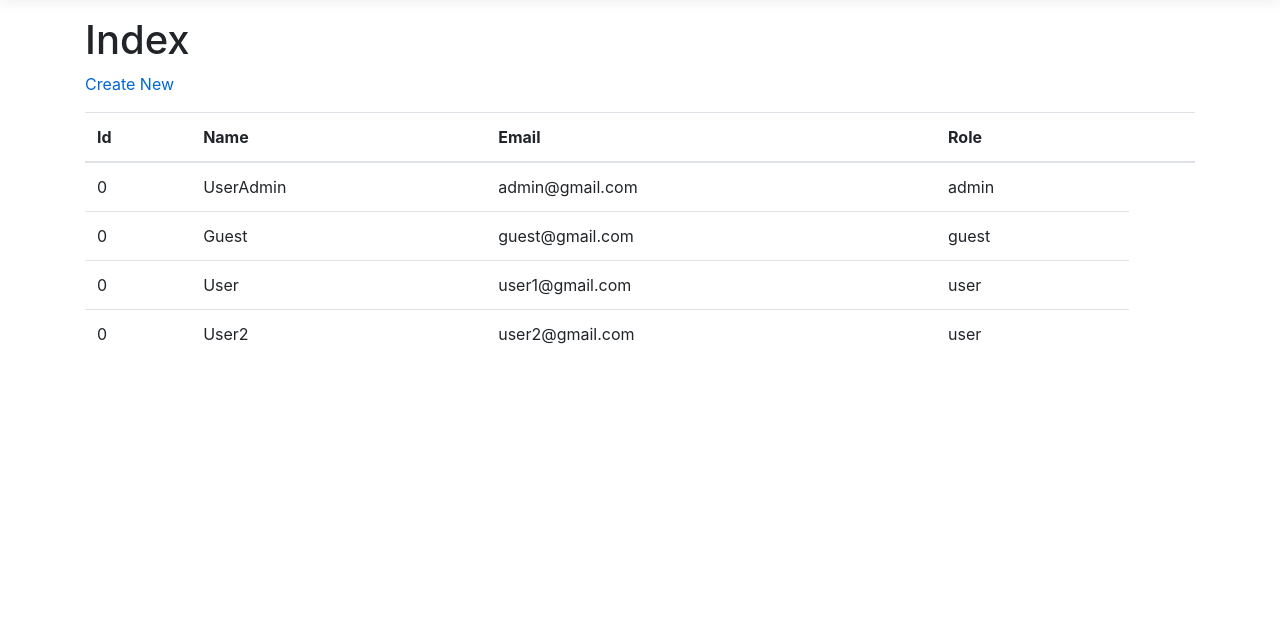
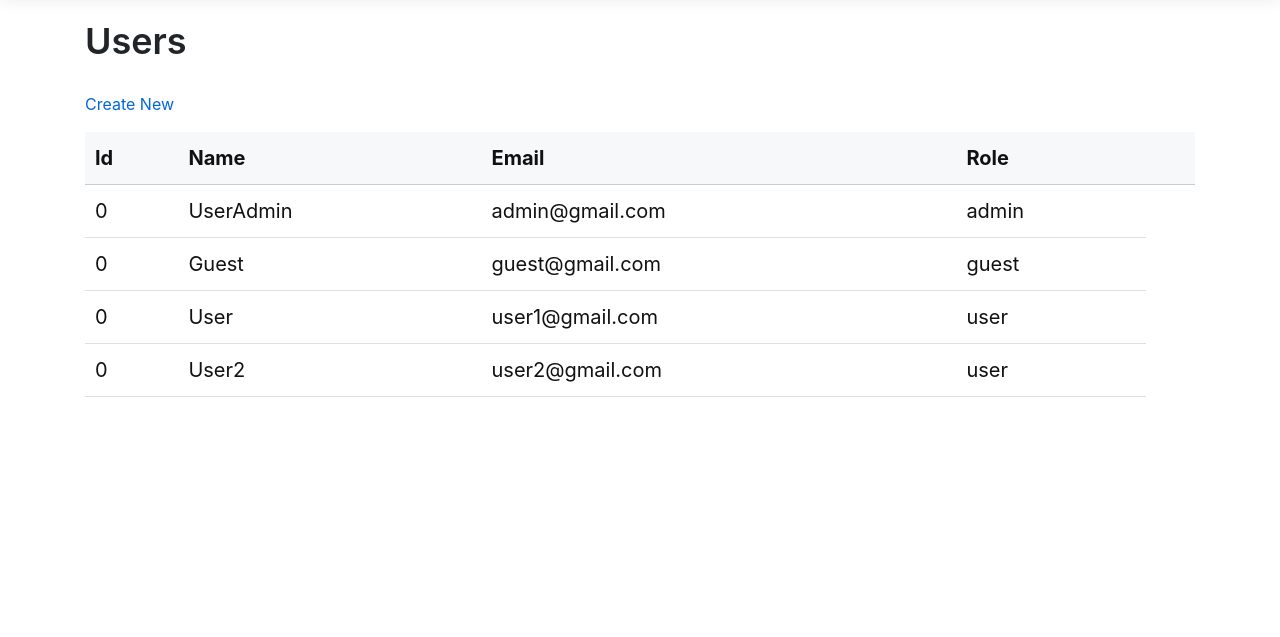
Before and after one commit to PetroSuch/Homework-4, an ASP.NET Core app: page /Users in a window 1280 px wide. Shown: the part 57-694 px from the top of the page. Run offline with ASP.NET Core 8, Linux system fonts and the light colour scheme.

Commit message:
Update Users page

```diff
--- a/Views/Users/Index.cshtml
+++ b/Views/Users/Index.cshtml
@@ -4,13 +4,13 @@
     ViewData["Title"] = "Index";
 }
 
-<h1>Index</h1>
+<h1 class="reference-heading">Users</h1>
 
 <p>
     <a asp-action="Create">Create New</a>
 </p>
 
-<table class="table">
+<table class="table data-table">
     <thead>
         <tr>
             <th>
```
